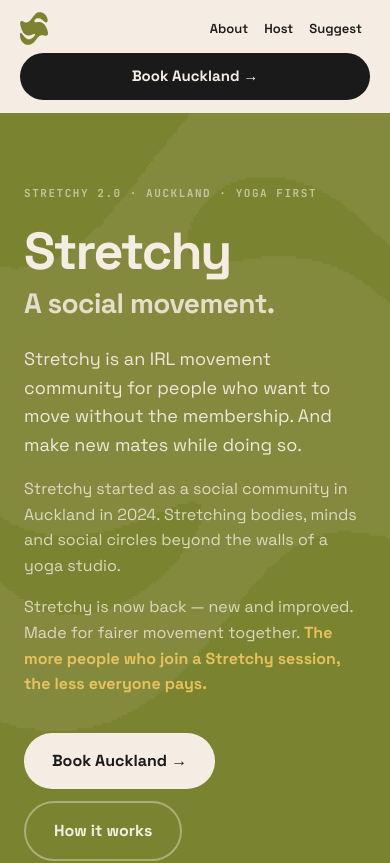
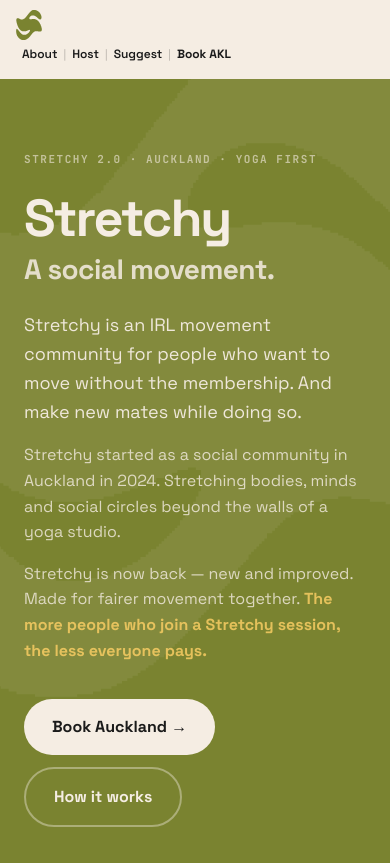
Before and after one commit to kimberley-stretchy/stretchy-app, a Next.js app: page / in a window 390 px wide. Shown: the top 863 px of the page. Built offline with nearby package versions, Linux system fonts and the light colour scheme; no server answers; a web font is replaced by a local one.

Commit message:
fix: mobile nav all on one line — About | Host | Suggest | Book AKL

```diff
--- a/app/page.tsx
+++ b/app/page.tsx
@@ -49,18 +49,17 @@ function Nav() {
         </div>
       </div>
       {/* Mobile nav */}
-      <div className="show-mobile" style={{ padding: "12px 20px" }}>
-        <div style={{ display: "flex", alignItems: "center", justifyContent: "space-between", marginBottom: 8 }}>
-          <Link href="/" aria-label="Stretchy home"><SMark size={28} className="text-olive" /></Link>
-          <div style={{ display: "flex", alignItems: "center", gap: 0 }}>
-            <a href="#about" style={{ ...navLink, fontSize: 13, padding: "6px 8px" }}>About</a>
-            <a href="#host" style={{ ...navLink, fontSize: 13, padding: "6px 8px" }}>Host</a>
-            <a href="#suggest" style={{ ...navLink, fontSize: 13, padding: "6px 8px" }}>Suggest</a>
-          </div>
+      <div className="show-mobile" style={{ padding: "10px 16px", display: "flex", alignItems: "center", justifyContent: "space-between", gap: 8 }}>
+        <Link href="/" aria-label="Stretchy home"><SMark size={26} className="text-olive" /></Link>
+        <div style={{ display: "flex", alignItems: "center", gap: 0, flexWrap: "nowrap" }}>
+          <a href="#about" style={{ ...navLink, fontSize: 12, padding: "5px 6px" }}>About</a>
+          <span style={{ color: "rgba(26,26,26,0.25)", fontSize: 11 }}>|</span>
+          <a href="#host" style={{ ...navLink, fontSize: 12, padding: "5px 6px" }}>Host</a>
+          <span style={{ color: "rgba(26,26,26,0.25)", fontSize: 11 }}>|</span>
+          <a href="#suggest" style={{ ...navLink, fontSize: 12, padding: "5px 6px" }}>Suggest</a>
+          <span style={{ color: "rgba(26,26,26,0.25)", fontSize: 11 }}>|</span>
+          <a href="/sessions" style={{ ...navLink, fontSize: 12, padding: "5px 6px", fontWeight: 700, color: T.black }}>Book AKL</a>
         </div>
-        <a href="/sessions" style={{ display: "block", textAlign: "center", padding: "12px", borderRadius: 999, background: T.black, color: T.cream, fontFamily: T.title, fontSize: 15, fontWeight: 700, textDecoration: "none" }}>
-          Book Auckland →
-        </a>
       </div>
     </div>
   );
```
